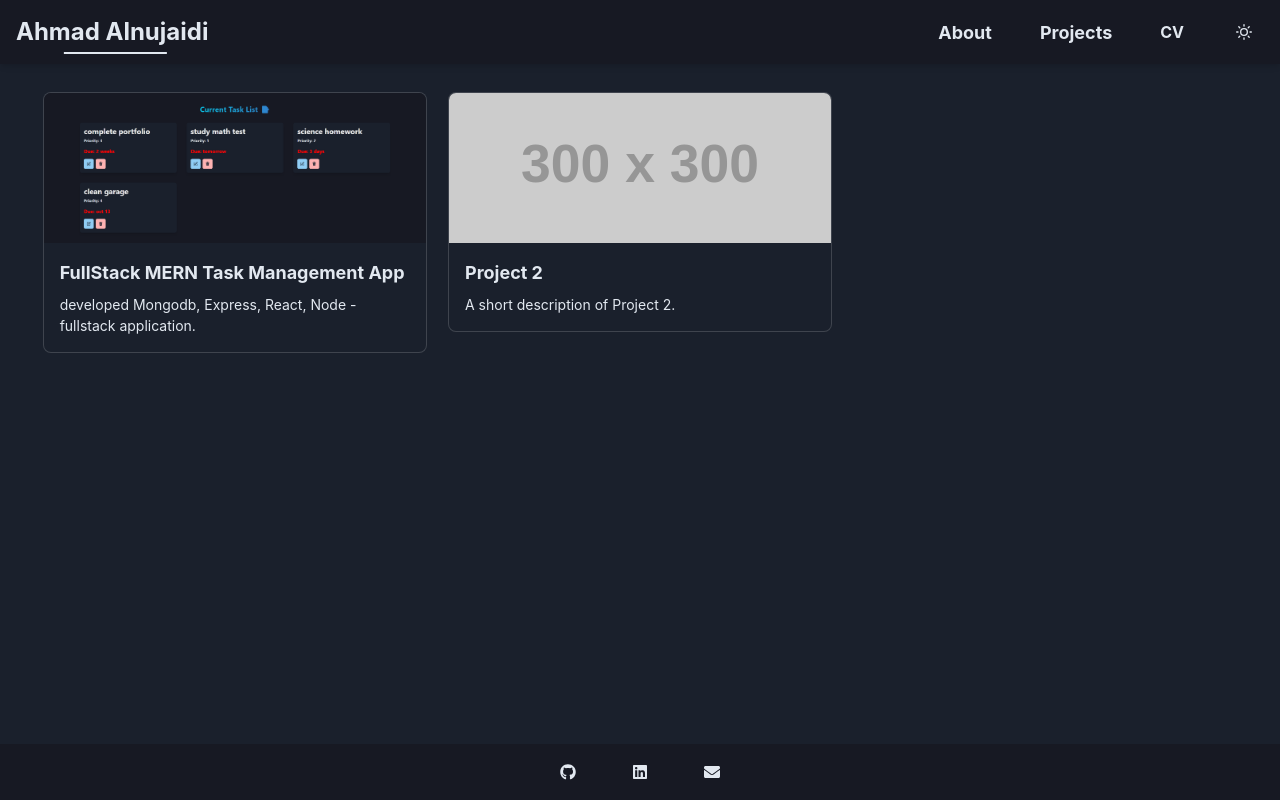
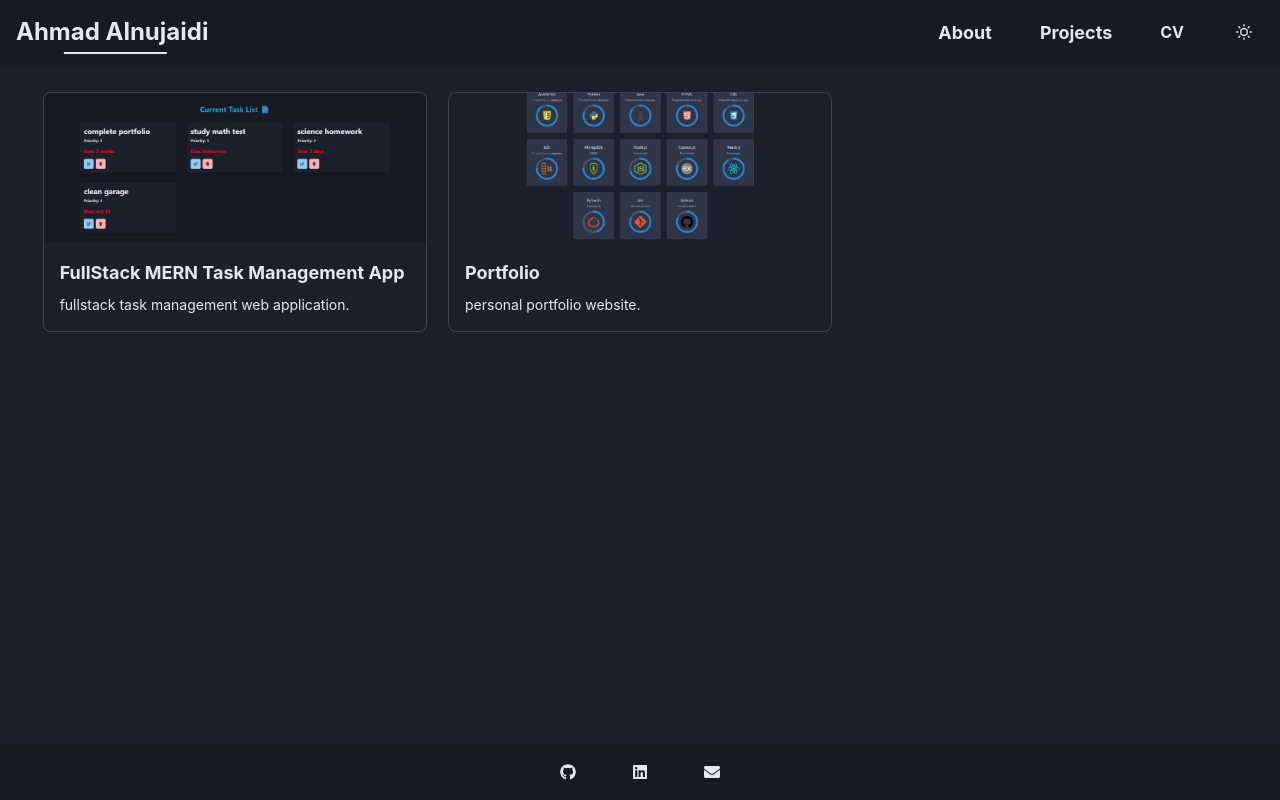
Before and after one commit to ahmadalnujaidi/ahmadalnujaidi.github.io, a React (Vite) app: page /projects in a window 1280 px wide. Built offline with nearby package versions, Linux system fonts and the light colour scheme.

Commit message:
projects page second project

```diff
--- a/src/pages/Projects.jsx
+++ b/src/pages/Projects.jsx
@@ -12,17 +12,16 @@ import {
 const projectsData = [
   {
     title: "FullStack MERN Task Management App",
-    description:
-      "developed Mongodb, Express, React, Node - fullstack application.",
+    description: "fullstack task management web application.",
     imageUrl: "/project_images/taskmanagerappdemo.png", // Replace with actual image
     githubLink:
       "https://github.com/ahmadalnujaidi/FullStack-MERN-Task-Management-App",
   },
   {
-    title: "Project 2",
-    description: "A short description of Project 2.",
-    imageUrl: "https://via.placeholder.com/300", // Replace with actual image
-    githubLink: "https://github.com/your-github/project2",
+    title: "Portfolio",
+    description: "personal portfolio website.",
+    imageUrl: "/project_images/websiteproject.jpg", // Replace with actual image
+    githubLink: "https://github.com/ahmadalnujaidi/ahmadalnujaidi.github.io",
   },
   // {
   //   title: "Project 3",
```
Also changed, not shown: public/project_images/websiteproject.jpg (added), 1 other file (tests, documents, lock files or other folders).
